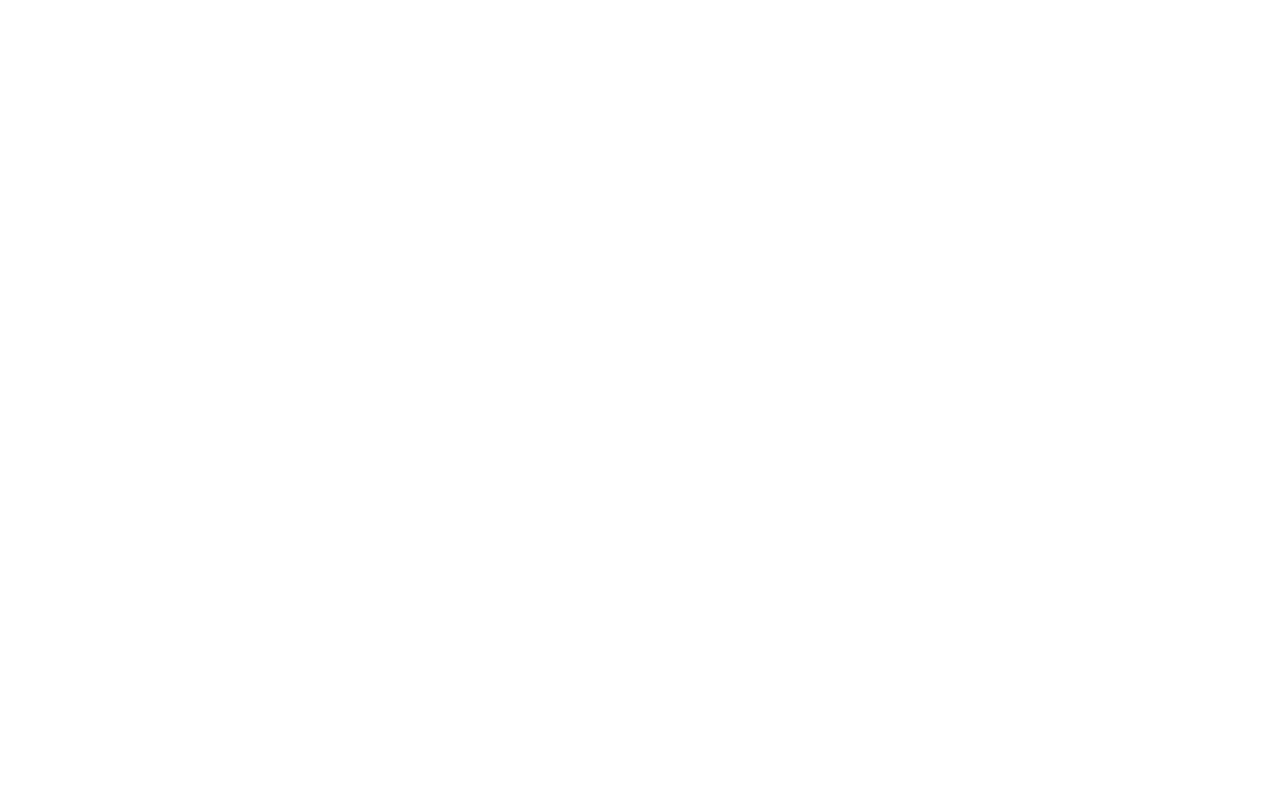
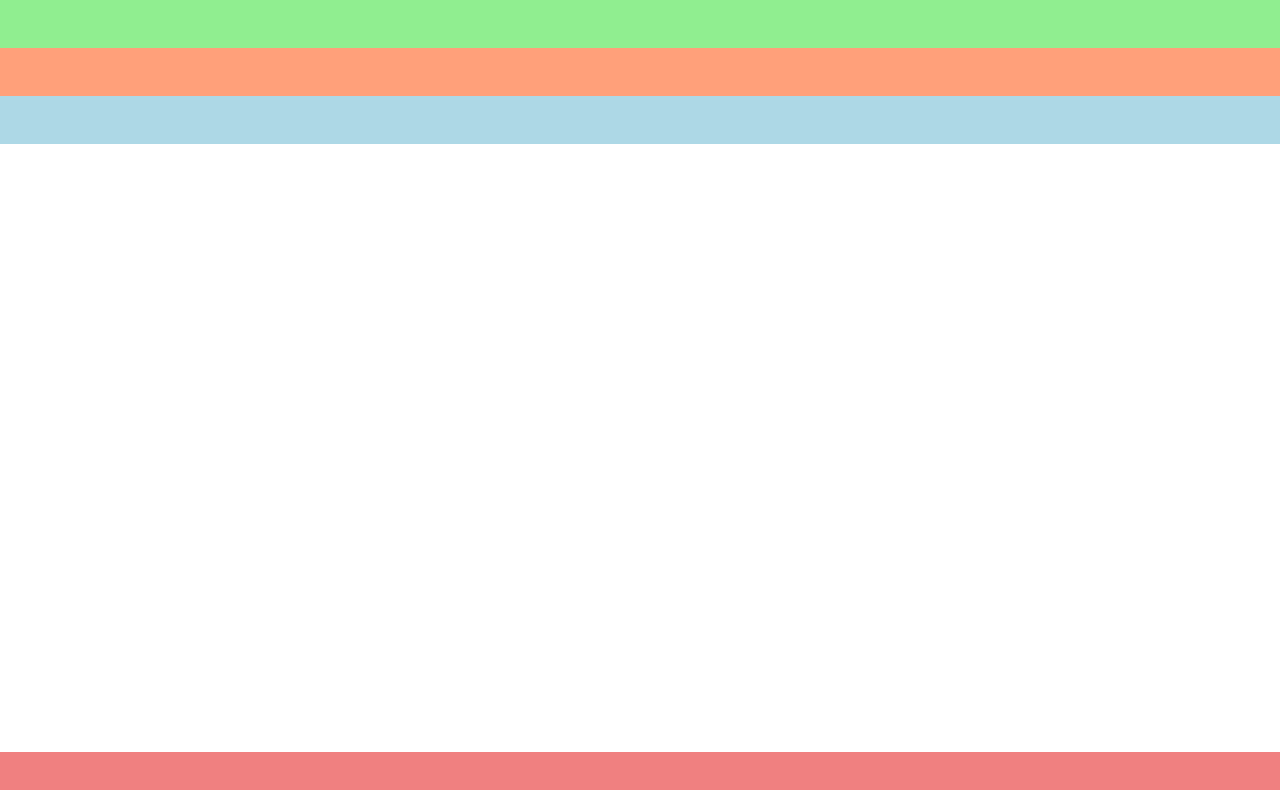
Before and after one commit to nidhiG30/Sheets-Clone, a plain HTML site: page index.html in a window 1280 px wide. Drawn offline with Linux system fonts and the light colour scheme.

Commit message:
Added style to the basic structure of Sheets.

```diff
--- a/index.html
+++ b/index.html
@@ -21,7 +21,7 @@
   <div class="grid-cont"></div>
 
   <!-- Container to Add/Remove Sheets and show them -->
-  <div class="sheet-cont"></div>
+  <div class="sheet-actions-cont"></div>
 
   <script src="./script.js"></script>
 </body>
--- a/style.css
+++ b/style.css
@@ -0,0 +1,32 @@
+* {
+  box-sizing: border-box;
+}
+
+body {
+  padding: 0;
+  margin: 0;
+}
+
+.page-actions-con {
+  height: 3rem;
+  background: lightgreen;
+}
+
+.cellprop-actions-con {
+  height: 3rem;
+  background: lightsalmon;
+}
+
+.forfumla-actions-cont {
+  height: 3rem;
+  background: lightblue;
+}
+
+.sheet-actions-cont {
+  height: 3rem;
+  background: lightcoral;
+}
+
+.grid-cont {
+  height: calc(100vh - 3rem - 3rem - 3rem - 3rem);
+}
```
